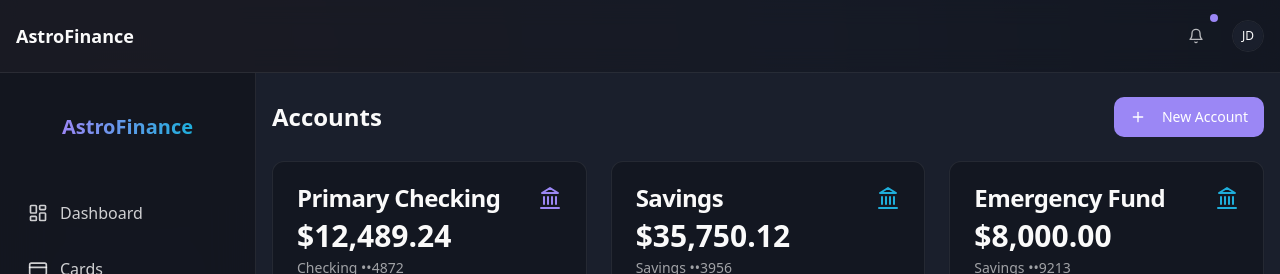
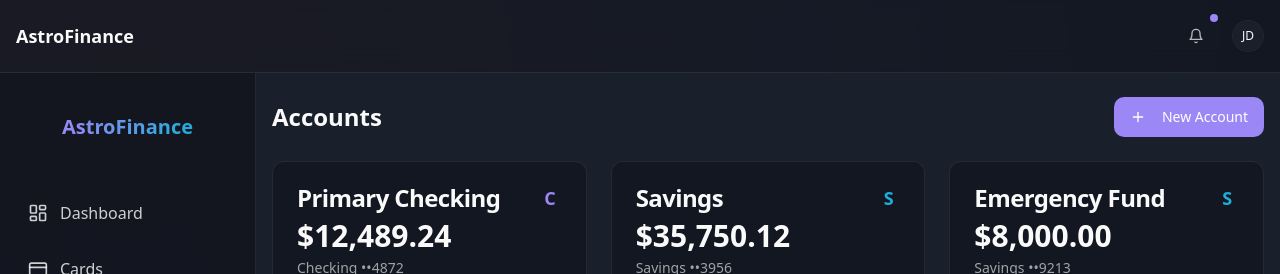
Before and after one commit to uxbystefan/astro-finance-glow, a React (Vite) app: page /accounts in a window 1280 px wide. Shown: the top 274 px of the page. Built offline with nearby package versions, Linux system fonts and the light colour scheme.

Commit message:
Refactor: Replace heroicons with lucide-react
Replaced heroicons with lucide-react for icon usage.

```diff
--- a/src/pages/Accounts.tsx
+++ b/src/pages/Accounts.tsx
@@ -1,6 +1,6 @@
 
 import React from "react";
-import { Landmark, Plus, ArrowRight } from "lucide-react";
+import { Plus, ArrowRight } from "lucide-react";
 import { Button } from "@/components/ui/button";
 import { Card, CardContent, CardFooter, CardHeader, CardTitle } from "@/components/ui/card";
 
@@ -27,7 +27,9 @@ const Accounts = () => {
             <CardHeader className="pb-2">
               <CardTitle className="flex justify-between items-center">
                 <span>{account.name}</span>
-                <Landmark className={index === 0 ? "text-fintech-purple" : "text-fintech-blue"} />
+                <div className={`w-6 h-6 flex items-center justify-center rounded-full ${index === 0 ? "text-fintech-purple" : "text-fintech-blue"}`}>
+                  <span className="text-lg font-bold">{account.type.charAt(0)}</span>
+                </div>
               </CardTitle>
             </CardHeader>
             <CardContent>
```
